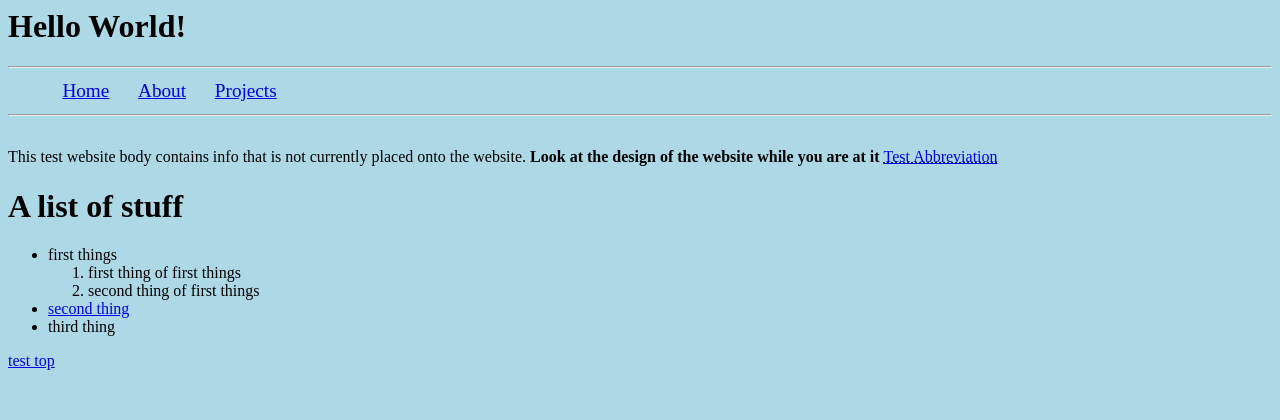
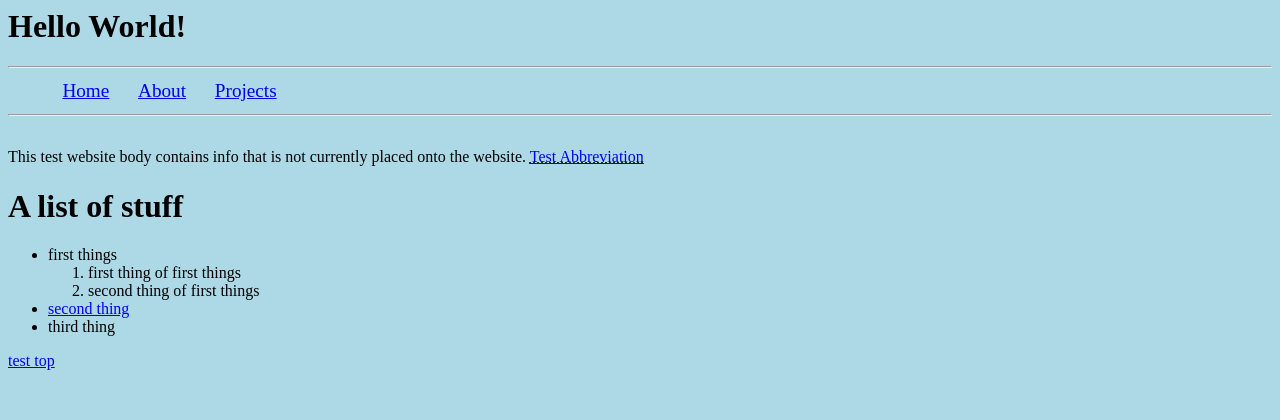
Before and after one commit to Kenymon/flask_website, a Flask app: page / in a window 1280 px wide. Shown: the top 420 px of the page. Run offline with Flask 2, Linux system fonts and the light colour scheme.

Commit message:
Update header.html

```diff
--- a/templates/header.html
+++ b/templates/header.html
@@ -25,7 +25,7 @@ Hello World!
 
 <body>
 This test website body contains info that is not currently placed onto the
-website. <b> Look at the design of the website while you are at it </b>
+website.
 
 
 <abbr title="Hello There"><a href="http:///www.Ucsd.edu">
```
